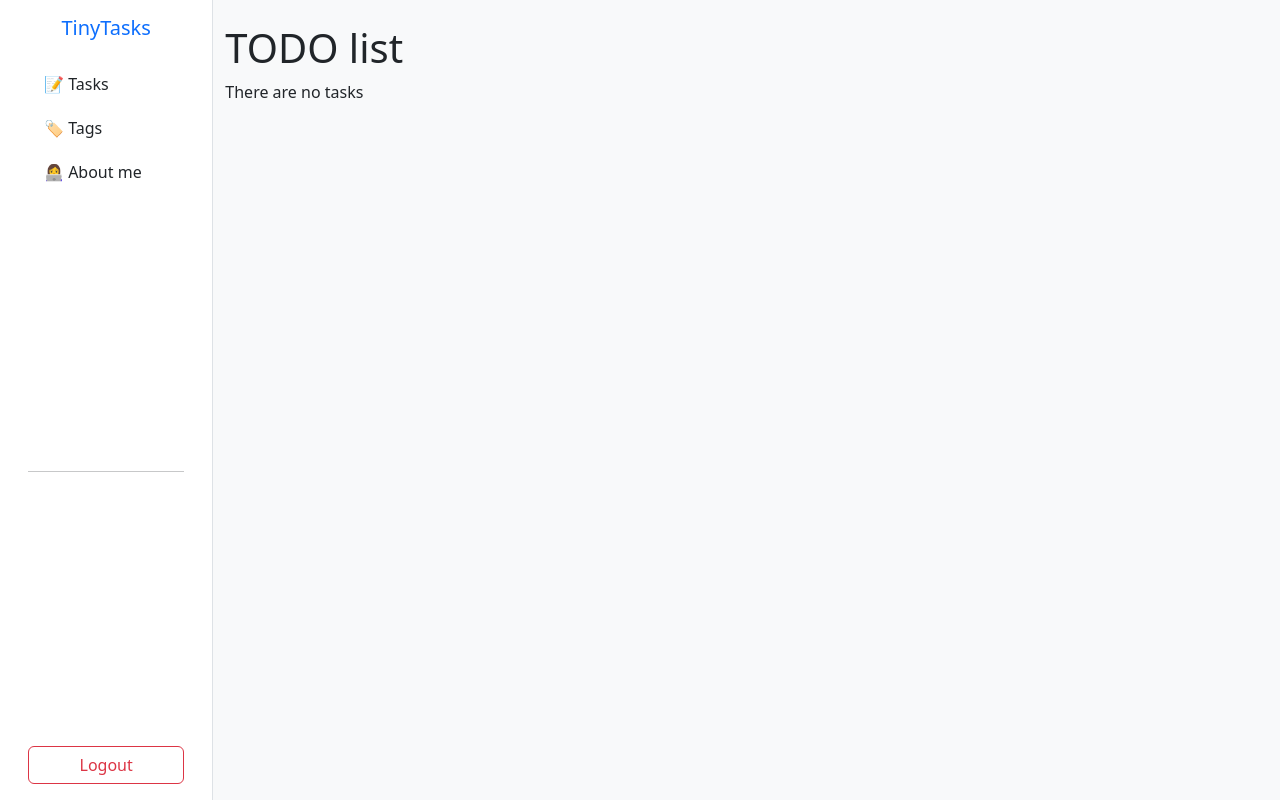
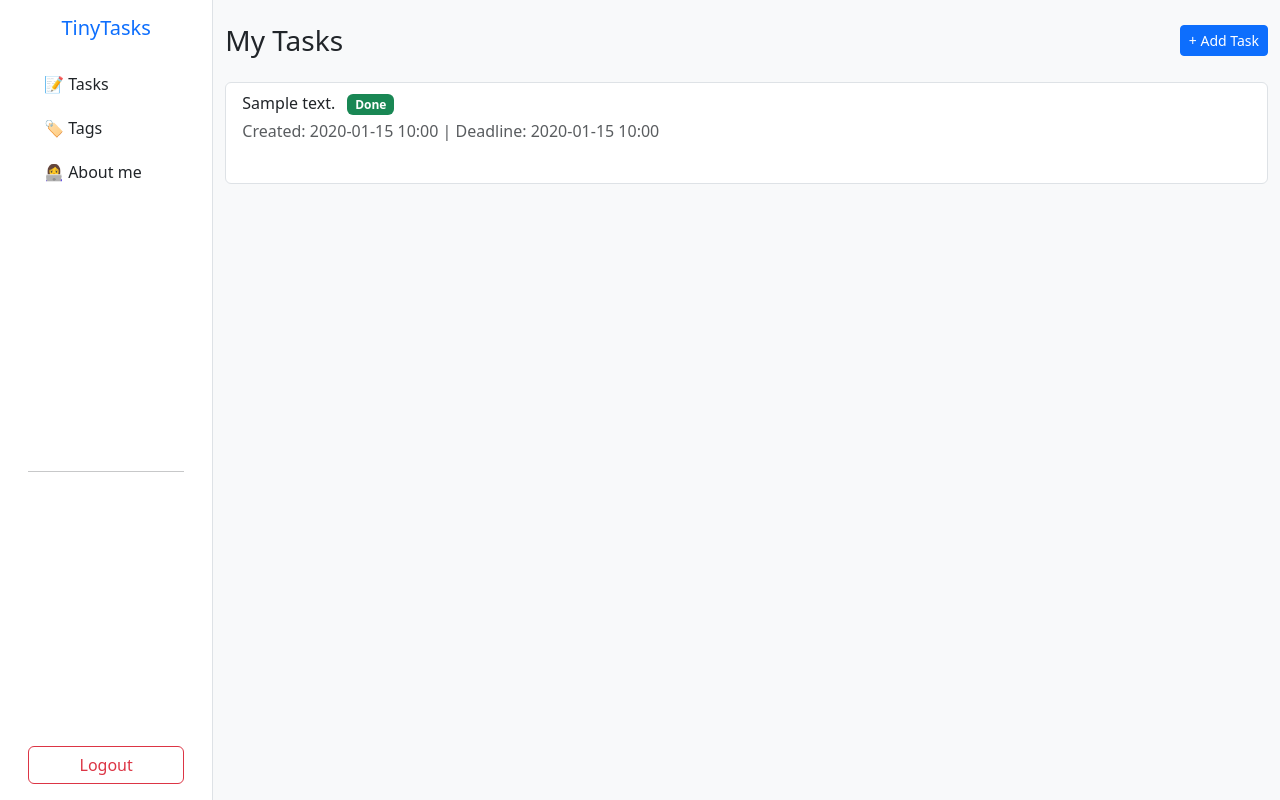
Before and after one commit to AntoninaDanylchenko/tiny-tasks, a Django app: page / in a window 1280 px wide. Run offline with Django 5.2, Linux system fonts and the light colour scheme; a user stored in the database is signed in; tables that the repository leaves empty hold one stand-in row (values such as "Sample post").

Commit message:
Change task-list template

```diff
--- a/templates/todo/task_list.html
+++ b/templates/todo/task_list.html
@@ -1,15 +1,47 @@
 {% extends "base.html" %}
 {% block content %}
-  <h1>TODO list</h1>
+  <div class="d-flex justify-content-between align-items-center mb-4">
+    <h1 class="h3 m-0">My Tasks</h1>
+    <a href="#" class="btn btn-primary btn-sm">+ Add Task</a>
+  </div>
   {% if tasks %}
-    <ul>
+    <ul class="list-group">
       {% for task in tasks %}
-        <li>
-          <h3>{{ task.content }}</h3>
+        <li class="list-group-item task-item">
+          <div class="d-flex justify-content-between align-items-start flex-wrap">
+            <div>
+              <div class="task-content mb-1">
+                {{ task.content }}
+                {% if task.is_completed %}
+                  <span class="badge bg-success ms-2">Done</span>
+                {% else %}
+                  <span class="badge bg-secondary ms-2">Pending</span>
+                {% endif %}
+              </div>
+              <div class="task-meta text-muted">
+                Created: {{ task.created_at|date:"Y-m-d H:i" }} |
+                {% if task.deadline %}
+                  Deadline: {{ task.deadline|date:"Y-m-d H:i" }}
+                {% else %}
+                  No deadline
+                {% endif %}
+              </div>
+
+              {% if task.tags.exists %}
+                <div class="mt-2">
+                  {% for tag in task.tags.all %}
+                    <span class="badge tag-badge me-1">#{{ tag.name }}</span>
+                  {% endfor %}
+                </div>
+              {% endif %}
+            </div>
+          </div>
         </li>
       {% endfor %}
     </ul>
   {% else %}
-    <p> There are no tasks</p>
+    <div class="alert alert-light border mt-3">
+      There are no tasks yet.
+    </div>
   {% endif %}
 {% endblock %}
--- a/todo/views.py
+++ b/todo/views.py
@@ -6,7 +6,12 @@ from todo.models import Task
 
 class TaskListView(LoginRequiredMixin, ListView):
     model = Task
+    context_object_name = 'tasks'
+    paginate_by = 10
 
     def get_queryset(self):
-        queryset = super().get_queryset()
-        return queryset.filter(user=self.request.user)
+        return (super().get_queryset()
+                .filter(user=self.request.user)
+                .select_related('user')
+                .prefetch_related('tags')
+                .order_by('is_completed', 'deadline', '-created_at'))
```
